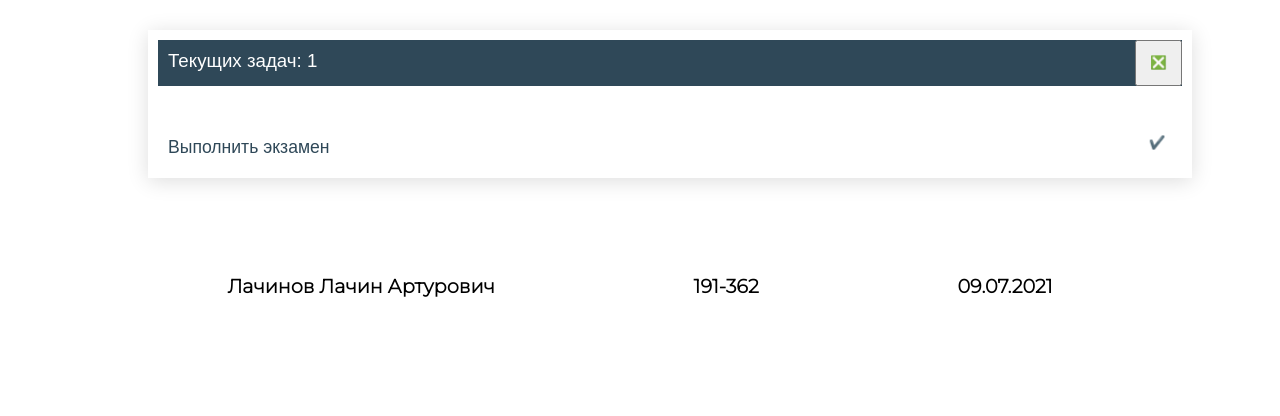
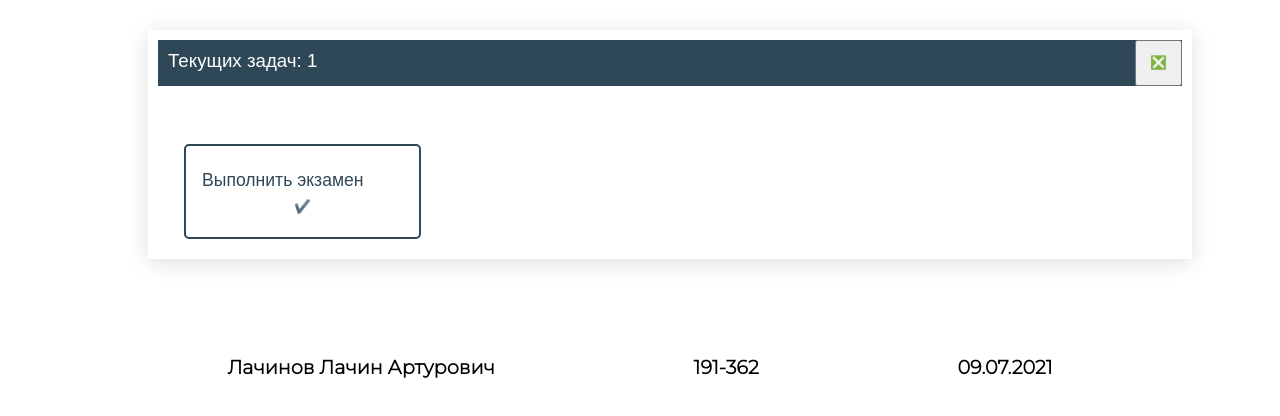
Before and after one commit to LachinovL/WEB-exam, a plain HTML site: page index.html in a window 1280 px wide. Shown: the part 118-534 px from the top of the page. Drawn offline with nearby package versions, Linux system fonts and the light colour scheme; a web font is replaced by a local one.

Commit message:
Карточный вид

```diff
--- a/css/styles-light.css
+++ b/css/styles-light.css
@@ -135,18 +135,33 @@ input:checked + .header__slider::before {
     color: var(--white);
     font-weight: 500;
   }
+
   .task {
+      flex-wrap: wrap;
+      margin-top: 1em;
+      padding: 1em 1em 1em 1em;
+      border: var(--main) solid 2px;
+      border-radius: 5px;
+      margin-left: 1em;
+      width: 20%;
+  }
+
+  .task_button {
+      text-align: center;
+  }
+
+
+  .task__list {
     display: flex;
-    flex-direction: row;
+    flex-wrap: wrap;
     align-items: center;
-    justify-content: space-between;
+    justify-content: left;
     margin-top: 2em;
     padding: 10px;
-    max-width: 100%;
   }
-  .task:hover {
-    background-color: #2f485811;
-  }
+
+
+
   .task__title {
     font-size: 1.2em;
   }
--- a/index.html
+++ b/index.html
@@ -37,8 +37,10 @@
                           </div>
                           <button class="add_task__btn" @click="add_task">➕</button>
                         </div>
+                        <div class="task__list">
                         <task @task_done="delete_task(index)" :key="index" v-for="(data,index) in tasks" :data="data" ></task>
-                      </div>
+                        </div>
+                    </div>
                 </main>
 
                 <footer>
--- a/js/script.js
+++ b/js/script.js
@@ -11,11 +11,11 @@ Vue.component('task',{
     },
     template: `
     <div class="task">
-      <div>
         <h3 class="task__title">{{data.title}}</h3>
         <p v-if="data.desc!=''" class="task__desc">{{data.desc}}</p>
-      </div>
+        <div class="task_button">
       <button class="task__done" @click="task_done()">✔️</button>
+        </div>
     </div>`
   })
 
```
